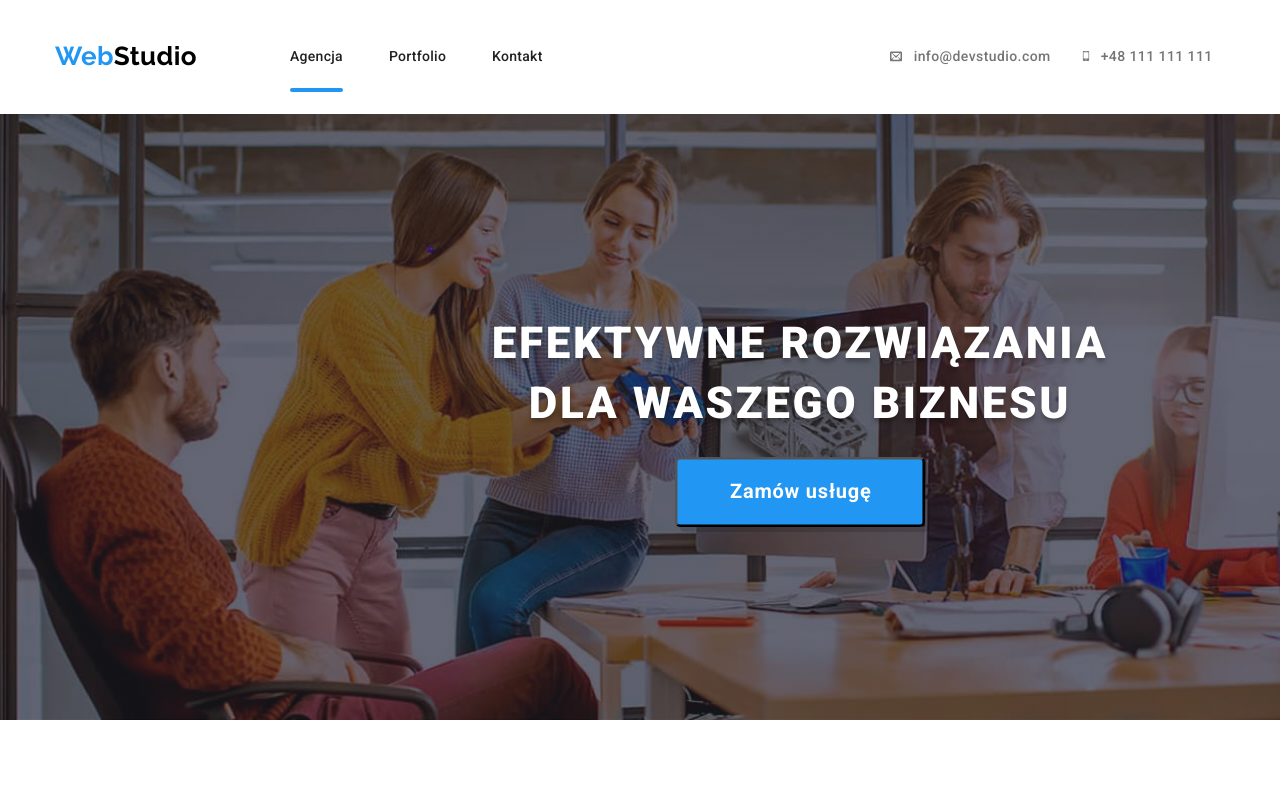
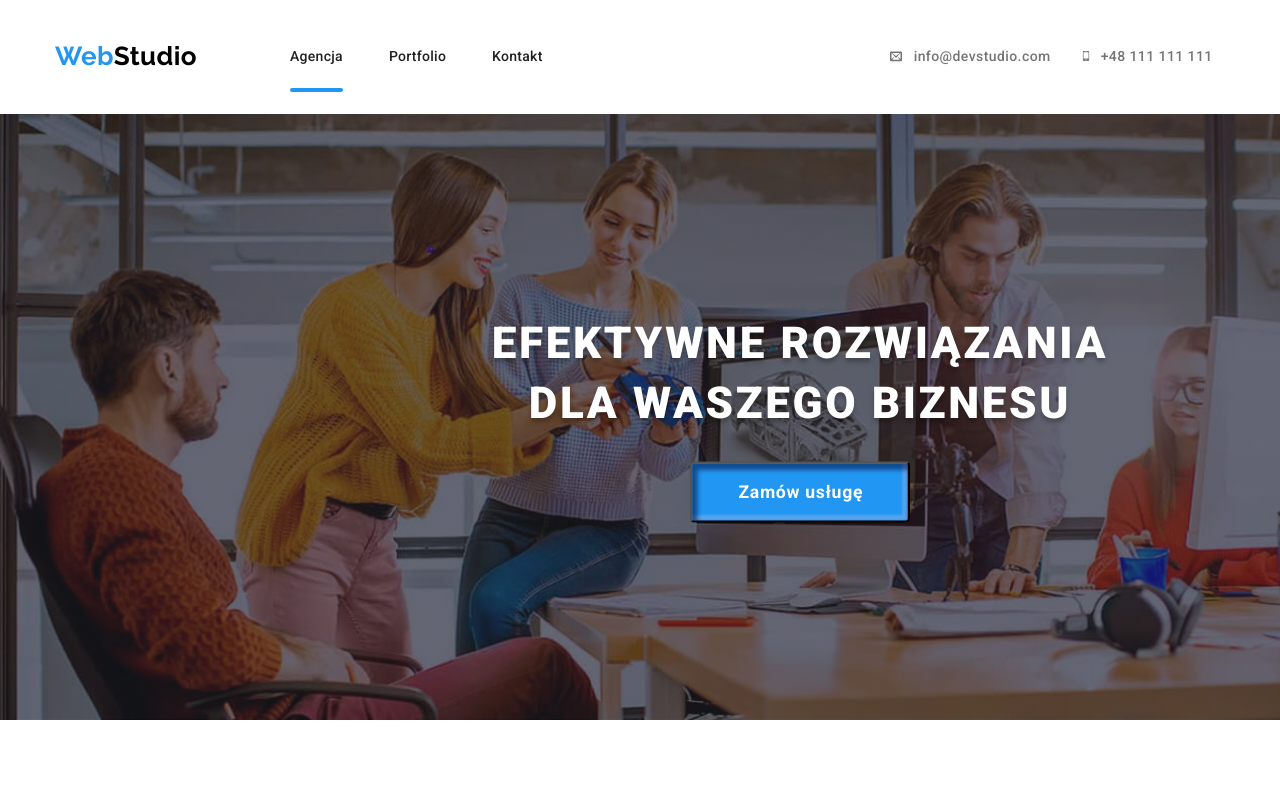
Before and after one commit to MalgorzataMarczynska/goit-markup-hw-05, a plain HTML site: page index.html in a window 1280 px wide. In both pictures the pointer is over the button "Zamów usługę". Shown: the top 800 px of the page. Drawn offline with nearby package versions, Linux system fonts and the light colour scheme.

Commit message:
poprawka animacji i wyglądu głównego przycisku

```diff
--- a/css/styles.css
+++ b/css/styles.css
@@ -239,7 +239,8 @@ body {
   padding: 10px 41px 10px 42px;
   line-height: 2rem;
   border-radius: 4px;
-  box-shadow: 4px 4px rgba(0, 0, 0, 0.15);
+  box-shadow: 4px 4px rgba(0, 0, 0, 0.15),
+    1px 1px 4px 2px rgba(2, 4, 44, 0.37) inset;
   cursor: pointer;
   transition: transform 1000ms 250ms cubic-bezier(0.4, 0, 0.2, 1),
     box shadow 1000ms 250ms cubic-bezier(0.4, 0, 0.2, 1),
@@ -248,7 +249,9 @@ body {
 }
 .main-button:hover,
 .main-button:focus {
-  transform: scale(1.25);
+  transform: scale(1.1);
+  box-shadow: 3px 4px 4px 2px rgba(2, 4, 44, 0.5) inset,
+    -3px -3px 2px 2px rgba(187, 189, 231, 0.35) inset;
 }
 .section {
   padding: 94px 0px;
```
